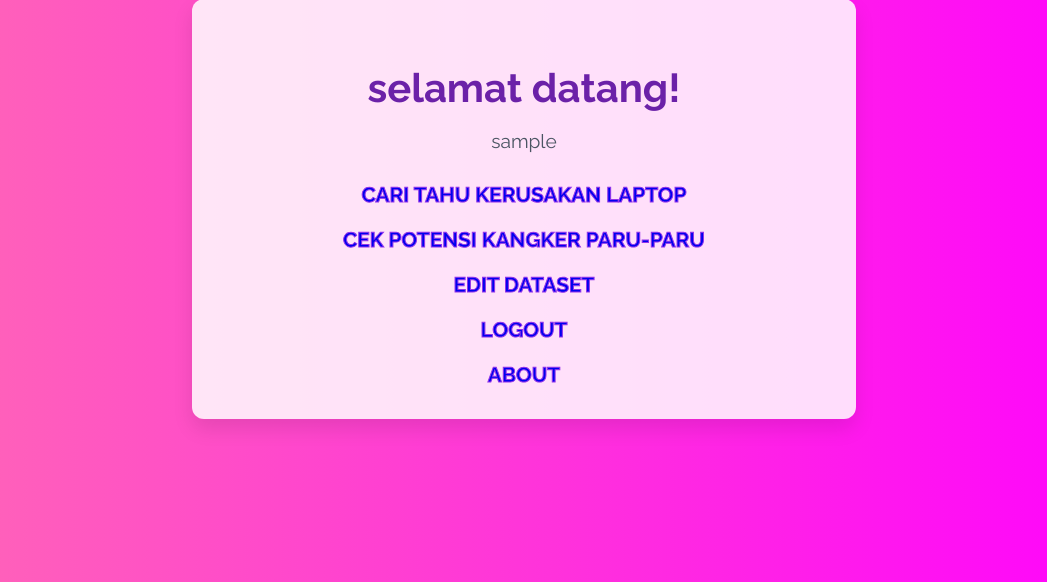
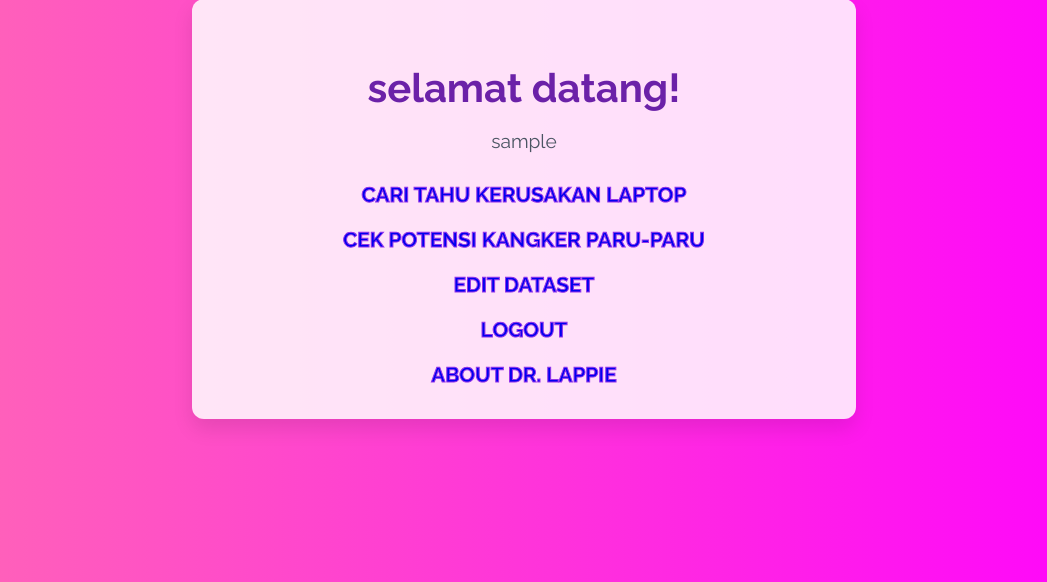
Before and after one commit to mahesaPinuntun/drLappie, a Flask app: page /dashboard in a window 1280 px wide. Shown: the part 191-773 px from the top of the page, without its empty margins (116-1163 px from the left). Run offline with Flask 3, Linux system fonts and the light colour scheme; the visitor is signed in with stand-in values (Sample User, id 1).

Commit message:
commit push

```diff
--- a/templates/dashboard.html
+++ b/templates/dashboard.html
@@ -82,7 +82,7 @@
             <li><a href="{{ url_for('edit_dataset') }}">Edit Dataset</a></li>
             <li><a href="{{ url_for('logout') }}">Logout</a></li>
 
-            <li><a href="{{ url_for('about') }}">About</a></li>
+            <li><a href="{{ url_for('about') }}">About Dr. Lappie</a></li>
         </ul>
     </div>
     {% with messages = get_flashed_messages() %}
```
